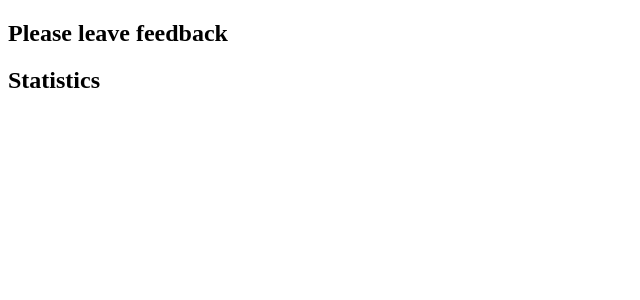
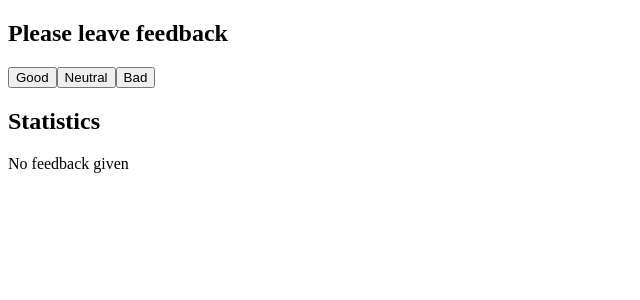
Before and after one commit to Olga-Konopleva/goit-react-hw-02-feedback, a React (Create React App) app: page / in a window 1280 px wide. Shown: the top 300 px of the page, without its empty margins (0-640 px from the left). Built offline with nearby package versions, Linux system fonts and the light colour scheme.

Commit message:
добавлена нотификация по условию

```diff
--- a/src/App.js
+++ b/src/App.js
@@ -25,7 +25,7 @@ class App extends Component {
     if (this.state.good === 0) {
       return 0;
     }
-    return (this.state.good / total) * 100;
+    return Math.round((this.state.good / total) * 100);
   };
   render() {
     const { good, neutral, bad } = this.state;
--- a/src/Feedback/FeedbackOptions.jsx
+++ b/src/Feedback/FeedbackOptions.jsx
@@ -2,11 +2,12 @@ import { Component } from 'react';
 
 class FeedbackOptions extends Component {
   render() {
+    const { onLeaveFeedback } = this.props;
     return (
       <div>
-        <button onClick={this.handleIncrement}>Good</button>
-        <button onClick={this.handleIncrement}>Neutral</button>
-        <button onClick={this.handleIncrement}>Bad</button>
+        <button onClick={onLeaveFeedback}>Good</button>
+        <button onClick={onLeaveFeedback}>Neutral</button>
+        <button onClick={onLeaveFeedback}>Bad</button>
       </div>
     );
   }
--- /dev/null
+++ b/src/Notification/Notification.jsx
@@ -0,0 +1,9 @@
+import { Component } from 'react';
+
+class Notification extends Component {
+  render() {
+    return <p>No feedback given</p>;
+  }
+}
+
+export default Notification;
--- a/src/Section/Section.jsx
+++ b/src/Section/Section.jsx
@@ -2,8 +2,13 @@ import { Component } from 'react';
 
 class Section extends Component {
   render() {
-    const { title } = this.props;
-    return <h2>{title}</h2>;
+    const { title, children } = this.props;
+    return (
+      <section>
+        <h2>{title}</h2>
+        {children}
+      </section>
+    );
   }
 }
 
--- a/src/Statistics/Statistics.jsx
+++ b/src/Statistics/Statistics.jsx
@@ -1,4 +1,5 @@
 import { Component } from 'react';
+import Notification from '../Notification/Notification';
 
 class Statistics extends Component {
   render() {
@@ -10,8 +11,8 @@ class Statistics extends Component {
       positivePercentage = 0,
     } = this.props;
     return (
-      <div>
-        <h2>Statistics</h2>
+      <>
+        {total ? (
           <ul>
             <li>Good:{good}</li>
             <li>Neutral:{neutral}</li>
@@ -19,7 +20,10 @@ class Statistics extends Component {
             <li>Total:{total}</li>
             <li>Positive feedback:{positivePercentage}%</li>
           </ul>
-      </div>
+        ) : (
+          <Notification />
+        )}
+      </>
     );
   }
 }
```
Lines whose indentation alone changed are shown as unchanged.
